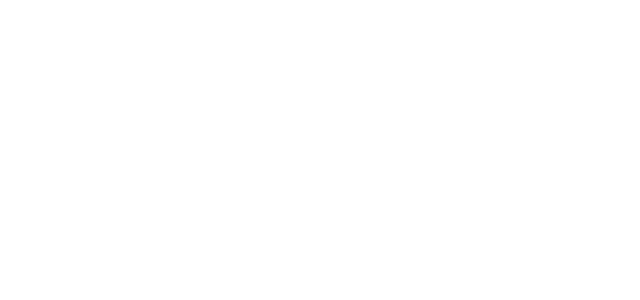
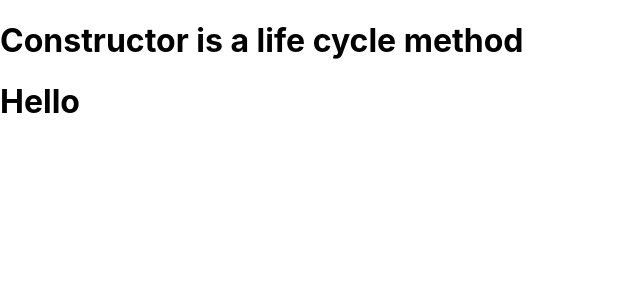
Before and after one commit to rahul-360/project-using-react.js, a React (Create React App) app: page / in a window 1280 px wide. Shown: the top 300 px of the page, without its empty margins (0-640 px from the left). Built offline with nearby package versions, Linux system fonts and the light colour scheme.

Commit message:
update app component

```diff
--- a/src/App.js
+++ b/src/App.js
@@ -14,8 +14,8 @@
 // import UseState from './Components/UseState';
 // import FunctionAsProps from './Components/FunctionAsProps';
 
-// import Constructor from './LifeCycleMethod/Constructor';
-// import RenderMethod from './LifeCycleMethod/RenderMethod';
+import Constructor from './LifeCycleMethod/Constructor';
+import RenderMethod from './LifeCycleMethod/RenderMethod';
 function App() {
 
   // function getdata() {
@@ -43,8 +43,8 @@
       {/* <UseState data={getdata} /> */}
       {/* <FunctionAsProps data={getdata} /> */}
 
-      {/* <Constructor /> */}
-      {/* <RenderMethod /> */}
+      <Constructor />
+      <RenderMethod />
     </>
   );
 }
```
